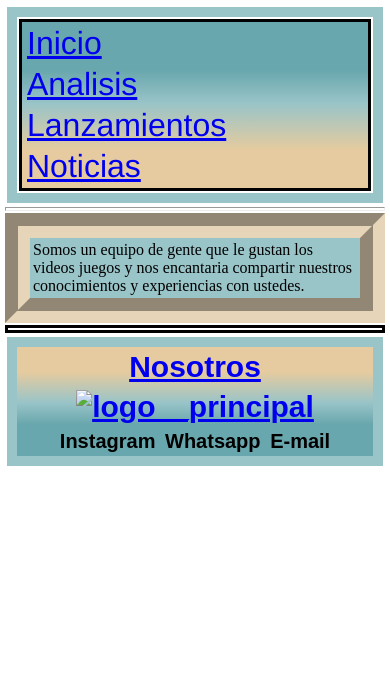
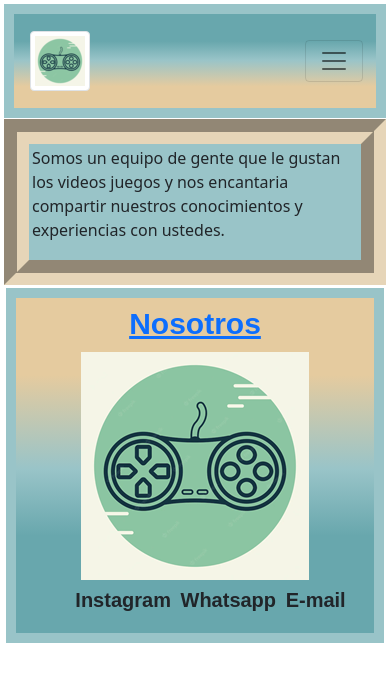
Before and after one commit to JulianTosi/Proyecto-coder-JulianTosi, a plain HTML site: page nosotros.html in a window 390 px wide. Drawn offline with nearby package versions, Linux system fonts and the light colour scheme.

Commit message:
corrigiendo header

```diff
--- a/nosotros.html
+++ b/nosotros.html
@@ -4,25 +4,46 @@
     <meta charset="UTF-8" />
     <meta http-equiv="X-UA-Compatible" content="IE=edge" />
     <meta name="viewport" content="width=device-width, initial-scale=1.0" />
-    <link rel="stylesheet" href="style.css">
+    <link
+      href="https://cdn.jsdelivr.net/npm/bootstrap@5.1.3/dist/css/bootstrap.min.css"
+      rel="stylesheet"
+      integrity="sha384-1BmE4kWBq78iYhFldvKuhfTAU6auU8tT94WrHftjDbrCEXSU1oBoqyl2QvZ6jIW3"
+      crossorigin="anonymous"
+    />
+    <link rel="stylesheet" href="style.css" />
     <title>Proyecto</title>
   </head>
   <body>
 
-    <body class="cuerpo__principal">
-      <headear>
-      <nav class="navegable__principal">
-        <ul class="lista__principal">
-          <li><a href="index.html">Inicio</a></li>
-          <li><a href="analisis.html">Analisis</a></li>
-          <li><a href="lanzamientos.html">Lanzamientos</a></li>
-          <li><a href="noticias.html">Noticias</a></li>
-        </ul>
+    <body>
+
+      <nav class="navbar navbar-expand-lg navbar-light fondo__navegable">
+        <div class="container-fluid">
+          <a class="navbar-brand img-fluid" href="index.html"
+            ><img src="imagenes/logo__2.png" class="img-thumbnail" alt="logo__principal"
+          /></a>
+          <button
+            class="navbar-toggler"
+            type="button"
+            data-bs-toggle="collapse"
+            data-bs-target="#navbarNavAltMarkup"
+            aria-controls="navbarNavAltMarkup"
+            aria-expanded="false"
+            aria-label="Toggle navigation">
+            <span class="navbar-toggler-icon"></span>
+          </button>
+          <div class="collapse navbar-collapse" id="navbarNavAltMarkup">
+            <div class="navbar-nav">
+              <a class="link__analisis" href="analisis.html">Analisis</a>
+              <a class="link__lanzamientos" href="lanzamientos.html">Lanzamientos</a>
+              <a class="link__noticias" href="noticias.html">noticias</a>
+            </div>
+          </div>
+        </div>
       </nav>
-     </headear>
     </body>
 
-    <hr class="divisor__prindipal"/>
+
 
     <main class="fondo__principal">
 
@@ -32,7 +53,7 @@
 
     </main>
 
-    <hr class="divisor__secundario"/>
+
 
     <nav class="navegable__inferior">
 
@@ -40,7 +61,7 @@
 
         <a href="nosotros.html">Nosotros</a>
 
-        <a href="index.html"><img src="logo__1.png" alt="logo__principal" ></a>
+        <a href="index.html"><img src="imagenes/logo__1.png" alt="logo__principal" ></a>
 
         <ul class="redes__sociales">
           <li> Instagram </li>
@@ -50,4 +71,15 @@
 
     </footer>
 
+    <script
+      src="https://cdn.jsdelivr.net/npm/@popperjs/core@2.10.2/dist/umd/popper.min.js"
+      integrity="sha384-7+zCNj/IqJ95wo16oMtfsKbZ9ccEh31eOz1HGyDuCQ6wgnyJNSYdrPa03rtR1zdB"
+      crossorigin="anonymous"
+     ></script>
+     <script
+      src="https://cdn.jsdelivr.net/npm/bootstrap@5.1.3/dist/js/bootstrap.min.js"
+      integrity="sha384-QJHtvGhmr9XOIpI6YVutG+2QOK9T+ZnN4kzFN1RtK3zEFEIsxhlmWl5/YESvpZ13"
+      crossorigin="anonymous"
+    ></script>
+  </body>
 </html>
--- a/style.css
+++ b/style.css
@@ -10,38 +10,7 @@
   border: solid;
 }
 
-/*INICIO HEADER*/
-.navegable__principal {
-  border: 10px solid #99c4c8;
-}
-.cuerpo__principal {
-  display: grid;
-  grid-template-columns: 1fr;
-  grid-template-rows: 1fr;
-}
 
-.lista__principal {
-  display: grid;
-  grid-template-columns: 1fr 1fr 1fr 1fr;
-  grid-template-rows: 1fr;
-  grid-column-gap: 20px;
-  font-family: "Franklin Gothic Medium", "Arial Narrow", Arial, sans-serif;
-  font-size: 32px;
-  text-align: center;
-  border: solid;
-  background: rgb(104, 167, 173);
-  background: linear-gradient(
-    180deg,
-    rgba(104, 167, 173, 1) 29%,
-    rgba(153, 196, 200, 1) 49%,
-    rgba(229, 203, 159, 1) 77%
-  );
-}
-.lista__principal li {
-  display: inline;
-}
-
-/*FINAL HEADER*/
 
 .fondo__principal {
   justify-items: stretch;
@@ -244,6 +213,11 @@
 }
 
 .fondo__navegable{
-background-color: #e6d5b8;
-
+  background: linear-gradient(
+    180deg,
+    rgba(104, 167, 173, 1) 29%,
+    rgba(153, 196, 200, 1) 49%,
+    rgba(229, 203, 159, 1) 77%
+  );
+  border: 10px solid #99c4c8;
 }
```
Also changed, not shown: analisis.html (+49 -18 lines), index.html (+46 -28 lines), lanzamientos.html (+46 -18 lines), noticias.html (+2 -2 lines).
